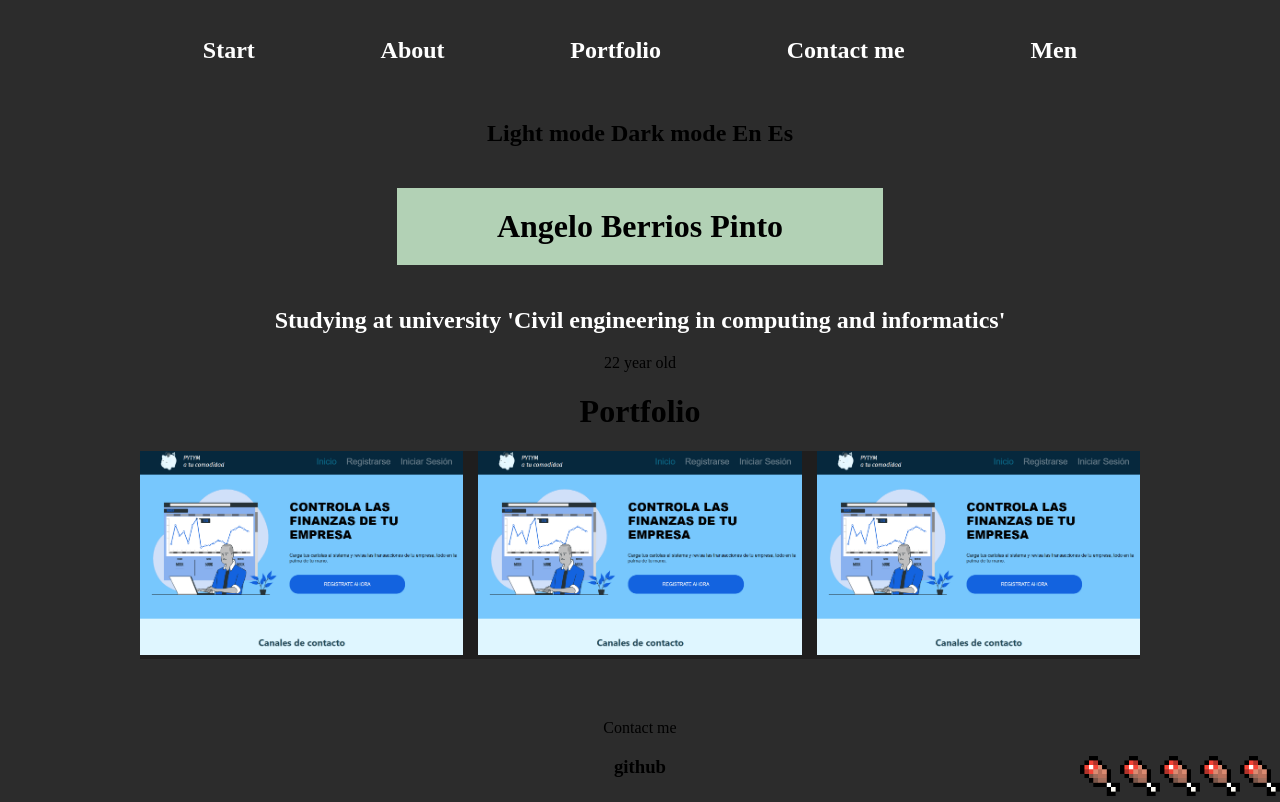
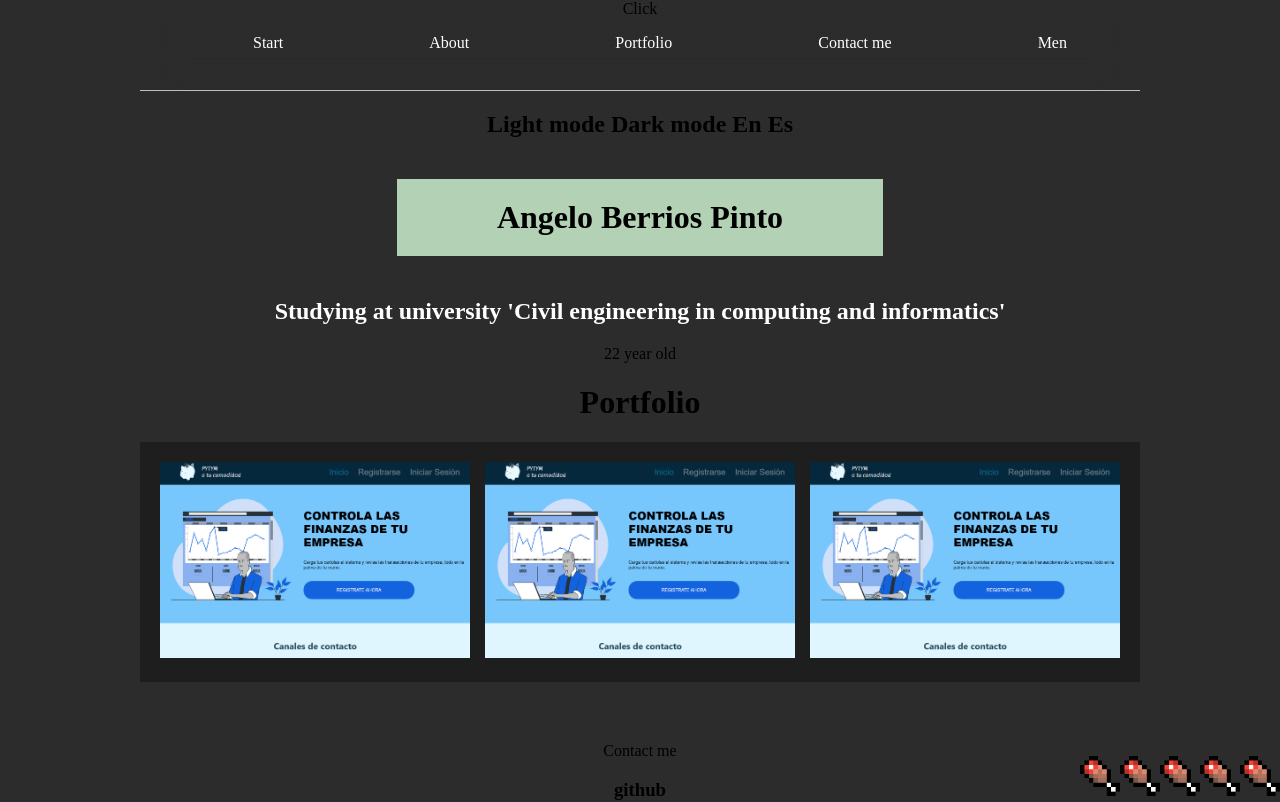
Before and after one commit to Dbaljeet/AngeloWebsite, a React (Vite) app in the folder AngeloWebsite/: page / in a window 1280 px wide. Shown: the top 802 px of the page. Built offline with nearby package versions, Linux system fonts and the light colour scheme.

Commit message:
fix navbar

```diff
--- a/AngeloWebsite/src/components/Containers/index.jsx
+++ b/AngeloWebsite/src/components/Containers/index.jsx
@@ -11,8 +11,26 @@ export const Background = styled.section `
     grid-column-gap: 15px;
     grid-row-gap: 0px;
     margin-bottom:60PX;
+    padding:20px;
   }
 
+  @media screen and (max-width: 622px){
+    display:flex;
+    flex-wrap:wrap;
+    margin:20px;
+  }
+
+`
+
+
+export const ContentPortfolio = styled.div`
+  min-height: 200px;
+  min-width: 250px;
+  width:100%;
+  height:auto;
+  @media screen and (max-width: 622px){
+    margin:20px;
+  }
 `
 
 export const ContainRef = styled.section`
@@ -31,10 +49,3 @@ export const ContentRef = styled.div`
   width:100%;
   height:auto;
 `
-
-export const ContentPortfolio = styled.div`
-  min-height: 200px;
-  min-width: 100px;
-  width:100%;
-  height:auto;
-`
--- a/AngeloWebsite/src/components/Navbar/index.jsx
+++ b/AngeloWebsite/src/components/Navbar/index.jsx
@@ -1,36 +1,26 @@
 import React, {useState} from "react";
-import styled from "styled-components";
-const Nav = styled.nav`
-    position:sticky;
-    top:0;
-    height:100px;
-    width:100%;
-    min-width:200px;
-    color:#fff;
-    text-align:center;
-    display:flex;
-    flex-direction:row;
-    flex-wrap:wrap;
-    align-items:center;
-    justify-content:space-around;
-    &&.active{
-        background-color:#3c3c3c;
+import ScrollYContext from '../../Context/ScrollYContext'
+import { Nav , Lista, Links} from "./stylesNavbar";
+const Navbar = () =>{
+    const [show, setShow] = useState(false)
+    const ShowMenu = () =>{
+        !show ?
+        setShow(true)
+        :
+        setShow(false)
     }
-`
-import ScrollYContext from '../../Context/ScrollYContext'
-
-const Navbar = () =>{
-
-
 
     return(
         <>
+            <div onClick={ShowMenu}>Click</div>
             <Nav>
-                <h2>Start</h2>
-                <h2>About</h2>
-                <h2>Portfolio</h2>
-                <h2>Contact me</h2>
-                <h2>Men</h2>
+                <Lista className={`${show? 'active':'desactive'}`}>
+                    <Links href="#Start">Start</Links>
+                    <Links href="#About">About</Links>
+                    <Links href="#Portfolio">Portfolio</Links>
+                    <Links href="#Contact">Contact me</Links>
+                    <Links href="#Men">Men</Links>
+                </Lista>
             </Nav>
         </>
     )
--- /dev/null
+++ b/AngeloWebsite/src/components/Navbar/stylesNavbar.jsx
@@ -0,0 +1,75 @@
+import styled from "styled-components";
+export const Nav = styled.nav`
+    position:sticky;
+    top:0;
+    height:auto;
+    width:100%;
+    min-width:200px;
+    color:#fff;
+    text-align:center;
+    display:flex;
+    flex-direction:row;
+    flex-wrap:wrap;
+    align-items:center;
+    justify-content:space-around;
+    border-bottom: 1px solid #c0c0c0;
+    @media screen and (max-width: 622px){
+        font-size:12px;
+        background-color:#3c3c3c;
+    }
+    @media screen and (min-width: 622px){
+        backdrop-filter: blur(20px);
+    }
+
+
+
+    ::before {
+        transform: scaleX(0);
+        transform-origin: bottom right;
+    content: " ";
+        display: block;
+        position: absolute;
+        top: 0; right: 0; bottom: 0; left: 0;
+        inset: 0 0 0 0;
+        background: rgb(156, 194, 139);
+        z-index: -1;
+        transition: transform .3s ease;
+    }
+
+    :hover::before {
+        transform: scaleX(1);
+        transform-origin: bottom left;
+    }
+`
+
+export const Lista = styled.ul`
+    width:100%;
+    display:flex;
+    justify-content:space-around;
+    flex-wrap:wrap;
+
+    @media screen and (max-width: 622px){
+        display:none;
+        &.active{
+            display:flex;
+        }
+        &.desactive{
+            display:none;
+        }
+    }
+`
+export const Links = styled.a`
+
+    text-decoration:none;
+    color:#fff;
+    :hover{
+        color:#120733;
+    }
+    @media screen and (max-width: 622px){
+        height:20px;
+        width:100%;
+    }
+    @media screen and (min-width: 622px){
+        height:40px;
+    }
+`
--- a/AngeloWebsite/src/components/Options/index.jsx
+++ b/AngeloWebsite/src/components/Options/index.jsx
@@ -2,7 +2,7 @@ import React from "react"
 const Options = () =>{
     return (
         <>
-        <h2>
+        <h2 id="Start" >
             Light mode
             Dark mode
 
--- a/AngeloWebsite/src/components/Referentes/index.jsx
+++ b/AngeloWebsite/src/components/Referentes/index.jsx
@@ -5,11 +5,11 @@ import {IMG} from '../Referentes/styles'
 const Referentes = () =>{
     return(
         <>
-        <SecondaryTitle colorRef="#003a60">Referentes</SecondaryTitle>
+        <SecondaryTitle id="Men" colorRef="#003a60">Referentes</SecondaryTitle>
         <ContainRef>
             <div>
                 <h2>MIdu</h2>
-                <IMG onError="this.remove()" src="https://avatars.githubusercontent.com/u/1561955?v=4" alt="midudev"/>
+                <IMG onError={()=>parentNode.removeChild()} src="https://avatars.githubusercontent.com/u/1561955?v=4" alt="midudev"/>
             </div>
 
             <h2>MIdu</h2>
--- a/AngeloWebsite/src/pages/Home.jsx
+++ b/AngeloWebsite/src/pages/Home.jsx
@@ -11,7 +11,7 @@ const Home = () =>{
             <About></About>
             <Portfolio></Portfolio>
             <Contact></Contact>
-            <Referentes></Referentes>
+            <Referentes ></Referentes>
             <br></br><br></br><br></br><br></br><br></br><br></br>
             <br></br><br></br><br></br><br></br><br></br><br></br>
             <br></br><br></br><br></br><br></br><br></br><br></br>
```
